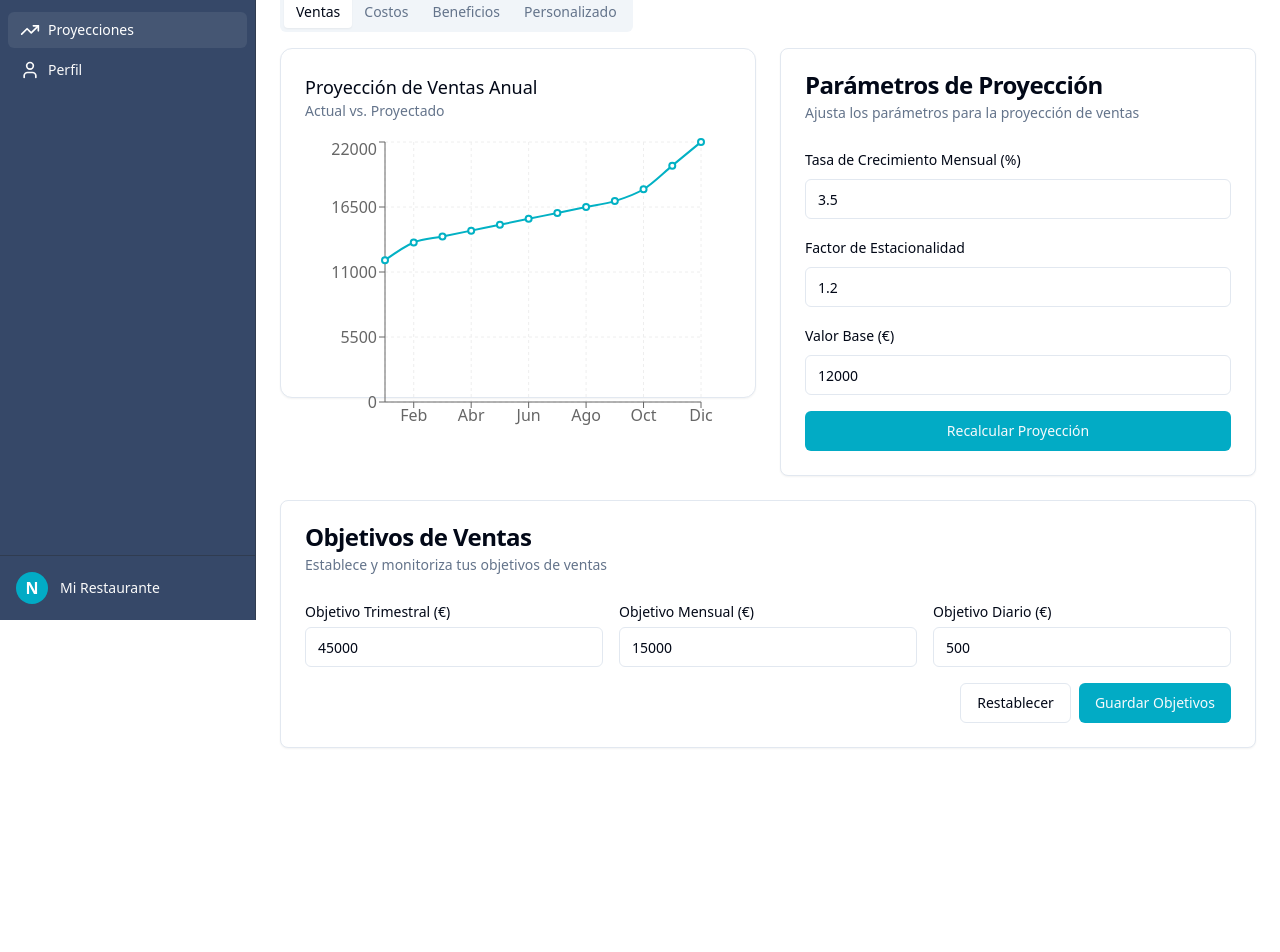
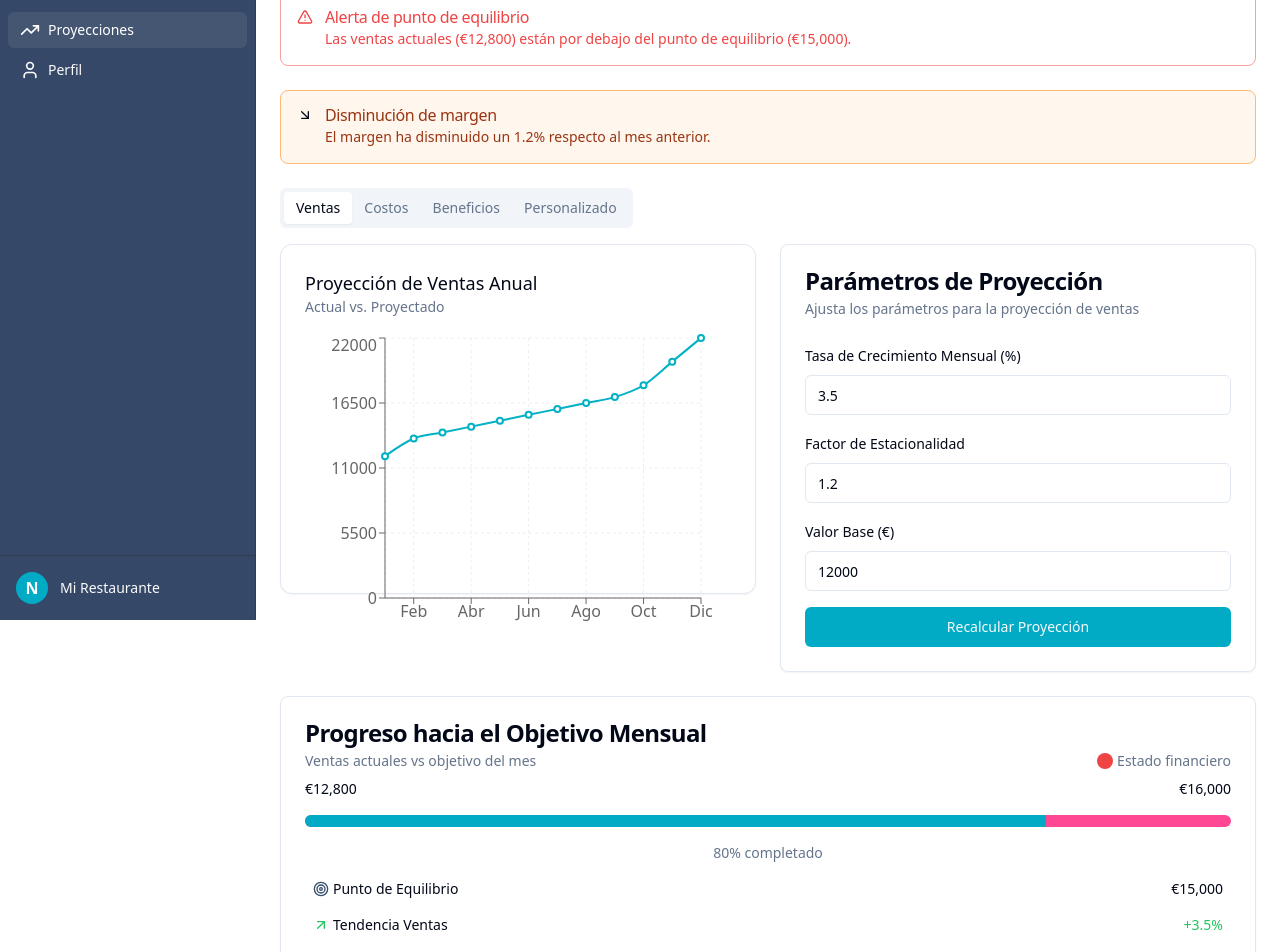
Before and after one commit to VictorNavasH/nua-smart-analytics, a React (Vite) app: page /projections in a window 1280 px wide. Shown: the part 180-1132 px from the top of the page. Before the commit the page ends 952 px from the top, so only its background shows below. Built offline with nearby package versions, Linux system fonts and the light colour scheme.

Commit message:
feat: Implement financial projections features
Add features for monthly financial projections, scenarios, real vs. projected comparison, break-even point calculation, visual alerts, progress bars, and a financial "traffic light" system.

```diff
--- a/src/components/dashboard/StatCard.tsx
+++ b/src/components/dashboard/StatCard.tsx
@@ -2,6 +2,7 @@
 import { ReactNode } from "react";
 import { ArrowUpIcon, ArrowDownIcon } from "lucide-react";
 import { cn } from "@/lib/utils";
+import { Progress } from "@/components/ui/progress";
 
 interface StatCardProps {
   title: string;
@@ -9,9 +10,24 @@ interface StatCardProps {
   trend?: number;
   icon?: ReactNode;
   colorClass?: string;
+  progress?: number;
+  progressMax?: number;
+  showProgressBar?: boolean;
 }
 
-export function StatCard({ title, value, trend, icon, colorClass = "bg-primary/10" }: StatCardProps) {
+export function StatCard({
+  title,
+  value,
+  trend,
+  icon,
+  colorClass = "bg-primary/10",
+  progress,
+  progressMax = 100,
+  showProgressBar = false
+}: StatCardProps) {
+  // Calculate progress percentage
+  const progressPercentage = progress !== undefined ? Math.min((progress / progressMax) * 100, 100) : undefined;
+
   return (
     <div className="nua-stat-card animate-fade-in">
       <div className="flex justify-between items-start mb-2">
@@ -27,6 +43,15 @@ export function StatCard({ title, value, trend, icon, colorClass = "bg-primary/1
       </div>
       <div className="nua-stat-value">{value}</div>
       <div className="nua-stat-label">{title}</div>
+
+      {showProgressBar && progressPercentage !== undefined && (
+        <div className="mt-3">
+          <Progress value={progressPercentage} className="h-2" />
+          <div className="text-xs text-right mt-1 text-muted-foreground">
+            {Math.round(progressPercentage)}%
+          </div>
+        </div>
+      )}
     </div>
   );
 }
--- /dev/null
+++ b/src/components/projections/FinancialHealthIndicator.tsx
@@ -0,0 +1,64 @@
+
+import { Tooltip, TooltipContent, TooltipProvider, TooltipTrigger } from "@/components/ui/tooltip";
+
+interface FinancialHealthIndicatorProps {
+  salesTrend: number;
+  marginTrend: number;
+  breakEvenStatus: boolean;
+}
+
+export function FinancialHealthIndicator({
+  salesTrend,
+  marginTrend,
+  breakEvenStatus
+}: FinancialHealthIndicatorProps) {
+  const getHealthStatus = () => {
+    // Estado Rojo: Por debajo del punto de equilibrio
+    if (breakEvenStatus) return "red";
+
+    // Estado Amarillo: Ventas o margen en tendencia negativa
+    if (salesTrend < 0 || marginTrend < 0) return "yellow";
+
+    // Estado Verde: Todo bien
+    return "green";
+  };
+
+  const statusColor = getHealthStatus();
+
+  const getStatusText = () => {
+    switch (statusColor) {
+      case "red":
+        return "Estado crítico: No se alcanza el punto de equilibrio";
+      case "yellow":
+        return "Precaución: Tendencia negativa en ventas o margen";
+      case "green":
+        return "Óptimo: Tendencias positivas, por encima del punto de equilibrio";
+      default:
+        return "";
+    }
+  };
+
+  return (
+    <TooltipProvider>
+      <Tooltip>
+        <TooltipTrigger>
+          <div className="flex items-center space-x-1">
+            <div
+              className={`w-4 h-4 rounded-full ${
+                statusColor === "red" ? "bg-red-500" :
+                statusColor === "yellow" ? "bg-orange-400" :
+                "bg-green-500"
+              }`}
+            />
+            <span className="text-sm font-medium">
+              Estado financiero
+            </span>
+          </div>
+        </TooltipTrigger>
+        <TooltipContent>
+          <p>{getStatusText()}</p>
+        </TooltipContent>
+      </Tooltip>
+    </TooltipProvider>
+  );
+}
--- /dev/null
+++ b/src/components/projections/ScenarioSelector.tsx
@@ -0,0 +1,25 @@
+
+import { Select, SelectContent, SelectItem, SelectTrigger, SelectValue } from "@/components/ui/select";
+
+interface ScenarioSelectorProps {
+  currentScenario: string;
+  onScenarioChange: (scenario: string) => void;
+}
+
+export function ScenarioSelector({ currentScenario, onScenarioChange }: ScenarioSelectorProps) {
+  return (
+    <div className="flex items-center">
+      <div className="mr-2 text-sm font-medium">Escenario:</div>
+      <Select value={currentScenario} onValueChange={onScenarioChange}>
+        <SelectTrigger className="w-[160px]">
+          <SelectValue placeholder="Seleccionar escenario" />
+        </SelectTrigger>
+        <SelectContent>
+          <SelectItem value="proyectado">Realista</SelectItem>
+          <SelectItem value="optimista">Optimista</SelectItem>
+          <SelectItem value="pesimista">Pesimista</SelectItem>
+        </SelectContent>
+      </Select>
+    </div>
+  );
+}
--- a/src/pages/DashboardPage.tsx
+++ b/src/pages/DashboardPage.tsx
@@ -6,9 +6,10 @@ import { ChartCard, NuaLineChart, NuaBarChart, NuaPieChart } from "@/components/
 import {
   Tabs, TabsContent, TabsList, TabsTrigger
 } from "@/components/ui/tabs";
+import { Alert, AlertDescription, AlertTitle } from "@/components/ui/alert";
 import {
   CreditCard, DollarSign, Users, TrendingUp,
-  BarChart2, Percent, Target
+  BarChart2, Percent, Target, AlertTriangle
 } from "lucide-react";
 
 // Mock data for charts
@@ -40,6 +41,11 @@ const expensesData = [
 ];
 
 export default function DashboardPage() {
+  // Mock data for current month
+  const monthlyGoal = 15000;
+  const currentSales = 12000;
+  const isBelow = currentSales < 9500; // Punto de equilibrio
+
   return (
     <Layout>
       <div className="space-y-6">
@@ -52,6 +58,16 @@ export default function DashboardPage() {
           </div>
           <RestaurantSelector />
         </div>
+
+        {isBelow && (
+          <Alert variant="destructive" className="animate-fade-in">
+            <AlertTriangle className="h-4 w-4" />
+            <AlertTitle>Alerta de punto de equilibrio</AlertTitle>
+            <AlertDescription>
+              Las ventas actuales no alcanzan el punto de equilibrio. Es necesario tomar medidas.
+            </AlertDescription>
+          </Alert>
+        )}
 
         <Tabs defaultValue="daily" className="space-y-4">
           <TabsList>
@@ -69,6 +85,9 @@ export default function DashboardPage() {
                   value="€2,854.00"
                   trend={12.5}
                   icon={<DollarSign className="h-5 w-5 text-nua-turquoise" />}
+                  progress={currentSales}
+                  progressMax={monthlyGoal}
+                  showProgressBar={true}
                 />
               </div>
               <div className="col-span-2">
--- a/src/pages/ProjectionsPage.tsx
+++ b/src/pages/ProjectionsPage.tsx
@@ -2,29 +2,46 @@
 import { Layout } from "@/components/layout/Layout";
 import { Card, CardContent, CardDescription, CardHeader, CardTitle } from "@/components/ui/card";
 import { Tabs, TabsContent, TabsList, TabsTrigger } from "@/components/ui/tabs";
-import { ChartCard, NuaLineChart } from "@/components/dashboard/Chart";
+import { ChartCard, NuaLineChart, NuaBarChart } from "@/components/dashboard/Chart";
 import { Button } from "@/components/ui/button";
 import { Input } from "@/components/ui/input";
 import { Label } from "@/components/ui/label";
-import { TrendingUp, BarChart2, PlusCircle } from "lucide-react";
+import { Select, SelectContent, SelectItem, SelectTrigger, SelectValue } from "@/components/ui/select";
+import { Alert, AlertDescription, AlertTitle } from "@/components/ui/alert";
+import { Progress } from "@/components/ui/progress";
+import { useState } from "react";
+import { TrendingUp, BarChart2, PlusCircle, AlertTriangle, Target, ArrowDownRight, ArrowUpRight } from "lucide-react";
+import { ScenarioSelector } from "@/components/projections/ScenarioSelector";
+import { FinancialHealthIndicator } from "@/components/projections/FinancialHealthIndicator";
 
 // Mock data for projections
 const salesProjection = [
-  { name: "Ene", actual: 12000, proyectado: 12000 },
-  { name: "Feb", actual: 14000, proyectado: 13500 },
-  { name: "Mar", actual: 13000, proyectado: 14000 },
-  { name: "Abr", actual: 15000, proyectado: 14500 },
-  { name: "May", actual: 17000, proyectado: 15000 },
-  { name: "Jun", actual: 16000, proyectado: 15500 },
-  { name: "Jul", actual: 18000, proyectado: 16000 },
-  { name: "Ago", actual: null, proyectado: 16500 },
-  { name: "Sep", actual: null, proyectado: 17000 },
-  { name: "Oct", actual: null, proyectado: 18000 },
-  { name: "Nov", actual: null, proyectado: 20000 },
-  { name: "Dic", actual: null, proyectado: 22000 },
+  { name: "Ene", actual: 12000, proyectado: 12000, optimista: 13000, pesimista: 11000 },
+  { name: "Feb", actual: 14000, proyectado: 13500, optimista: 14500, pesimista: 12500 },
+  { name: "Mar", actual: 13000, proyectado: 14000, optimista: 15000, pesimista: 13000 },
+  { name: "Abr", actual: 15000, proyectado: 14500, optimista: 15500, pesimista: 13500 },
+  { name: "May", actual: 17000, proyectado: 15000, optimista: 16000, pesimista: 14000 },
+  { name: "Jun", actual: 16000, proyectado: 15500, optimista: 16500, pesimista: 14500 },
+  { name: "Jul", actual: 18000, proyectado: 16000, optimista: 17000, pesimista: 15000 },
+  { name: "Ago", actual: null, proyectado: 16500, optimista: 17500, pesimista: 15500 },
+  { name: "Sep", actual: null, proyectado: 17000, optimista: 18000, pesimista: 16000 },
+  { name: "Oct", actual: null, proyectado: 18000, optimista: 19000, pesimista: 17000 },
+  { name: "Nov", actual: null, proyectado: 20000, optimista: 21000, pesimista: 19000 },
+  { name: "Dic", actual: null, proyectado: 22000, optimista: 23000, pesimista: 21000 },
 ];
 
 export default function ProjectionsPage() {
+  const [scenario, setScenario] = useState("proyectado");
+  const [breakEvenPoint] = useState(15000);
+  const [currentMonthGoal] = useState(16000);
+  const [currentMonthSales] = useState(12800);
+  const progressPercentage = Math.min(Math.round((currentMonthSales / currentMonthGoal) * 100), 100);
+
+  // Determine financial health status
+  const salesTrend = 3.5; // Mock: percentage change in sales
+  const marginTrend = -1.2; // Mock: percentage change in margin
+  const breakEvenStatus = currentMonthSales < breakEvenPoint;
+
   return (
     <Layout>
       <div className="space-y-6">
@@ -35,11 +52,34 @@ export default function ProjectionsPage() {
               Analiza tendencias y establece objetivos financieros
             </p>
           </div>
-          <Button className="flex items-center gap-2">
-            <PlusCircle className="h-4 w-4" />
-            <span>Nueva Proyección</span>
-          </Button>
+          <div className="flex items-center gap-2">
+            <ScenarioSelector currentScenario={scenario} onScenarioChange={setScenario} />
+            <Button className="flex items-center gap-2">
+              <PlusCircle className="h-4 w-4" />
+              <span>Nueva Proyección</span>
+            </Button>
+          </div>
         </div>
+
+        {breakEvenStatus && (
+          <Alert variant="destructive" className="animate-fade-in">
+            <AlertTriangle className="h-4 w-4" />
+            <AlertTitle>Alerta de punto de equilibrio</AlertTitle>
+            <AlertDescription>
+              Las ventas actuales (€{currentMonthSales.toLocaleString()}) están por debajo del punto de equilibrio (€{breakEvenPoint.toLocaleString()}).
+            </AlertDescription>
+          </Alert>
+        )}
+
+        {marginTrend < 0 && (
+          <Alert className="animate-fade-in border-orange-300 bg-orange-50 text-orange-800">
+            <ArrowDownRight className="h-4 w-4 text-orange-500" />
+            <AlertTitle>Disminución de margen</AlertTitle>
+            <AlertDescription>
+              El margen ha disminuido un {Math.abs(marginTrend)}% respecto al mes anterior.
+            </AlertDescription>
+          </Alert>
+        )}
 
         <Tabs defaultValue="sales" className="space-y-4">
           <TabsList>
@@ -54,8 +94,12 @@ export default function ProjectionsPage() {
               <ChartCard title="Proyección de Ventas Anual" subtitle="Actual vs. Proyectado">
                 <NuaLineChart
                   data={salesProjection}
-                  dataKey="proyectado"
-                  stroke="#02B1C4"
+                  dataKey={scenario}
+                  stroke={
+                    scenario === "optimista" ? "#22c55e" :
+                    scenario === "pesimista" ? "#ef4444" :
+                    "#02B1C4"
+                  }
                 />
               </ChartCard>
 
@@ -84,6 +128,54 @@ export default function ProjectionsPage() {
                 </CardContent>
               </Card>
             </div>
+
+            <Card>
+              <CardHeader className="pb-2">
+                <CardTitle>Progreso hacia el Objetivo Mensual</CardTitle>
+                <CardDescription className="flex items-center justify-between">
+                  <span>Ventas actuales vs objetivo del mes</span>
+                  <FinancialHealthIndicator
+                    salesTrend={salesTrend}
+                    marginTrend={marginTrend}
+                    breakEvenStatus={breakEvenStatus}
+                  />
+                </CardDescription>
+              </CardHeader>
+              <CardContent>
+                <div className="space-y-4">
+                  <div className="flex justify-between text-sm mb-1">
+                    <span>€{currentMonthSales.toLocaleString()}</span>
+                    <span>€{currentMonthGoal.toLocaleString()}</span>
+                  </div>
+                  <Progress value={progressPercentage} className="h-3" />
+                  <div className="text-center text-sm text-muted-foreground">
+                    {progressPercentage}% completado
+                  </div>
+
+                  <div className="flex items-center justify-between px-2">
+                    <div className="flex items-center">
+                      <Target className="h-4 w-4 mr-1 text-nua-blue" />
+                      <span className="text-sm">Punto de Equilibrio</span>
+                    </div>
+                    <span className="text-sm font-medium">€{breakEvenPoint.toLocaleString()}</span>
+                  </div>
+
+                  <div className="flex items-center justify-between px-2">
+                    <div className="flex items-center">
+                      {salesTrend >= 0 ? (
+                        <ArrowUpRight className="h-4 w-4 mr-1 text-green-500" />
+                      ) : (
+                        <ArrowDownRight className="h-4 w-4 mr-1 text-red-500" />
+                      )}
+                      <span className="text-sm">Tendencia Ventas</span>
+                    </div>
+                    <span className={`text-sm font-medium ${salesTrend >= 0 ? 'text-green-500' : 'text-red-500'}`}>
+                      {salesTrend >= 0 ? '+' : ''}{salesTrend}%
+                    </span>
+                  </div>
+                </div>
+              </CardContent>
+            </Card>
 
             <Card>
               <CardHeader>
```
